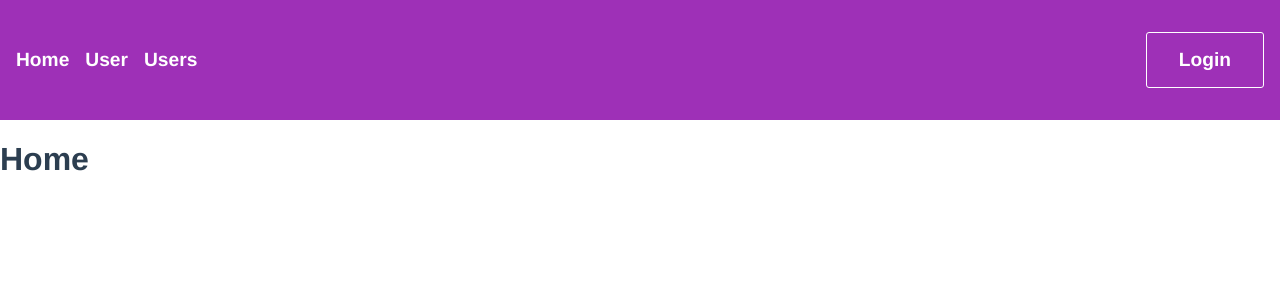
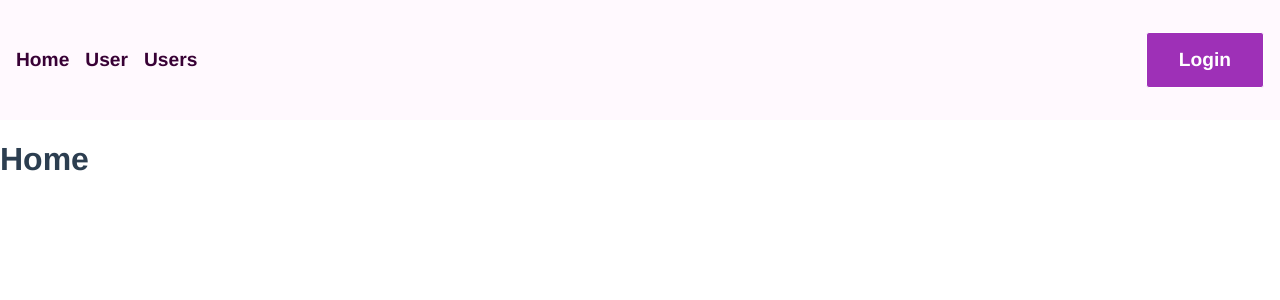
Before and after one commit to brantac/crud-vue3-express-mariadb, a Vue app in the folder frontend/: page /login in a window 1280 px wide. Shown: the top 300 px of the page. Built offline with nearby package versions, Linux system fonts and the light colour scheme.

Commit message:
refactor navbar to its own component

```diff
--- a/frontend/src/App.vue
+++ b/frontend/src/App.vue
@@ -1,18 +1,13 @@
 <script setup lang="ts">
 import { ref } from 'vue';
+import Navbar from './components/Navbar.vue';
 
 const isLoggedIn = ref(false);
 </script>
 
 <template>
   <header class="navbar">
-    <nav>
-      <ul class="nav-items">
-        <li><router-link to="/">Home</router-link></li>
-        <li><router-link to="/user/:id">User</router-link></li>
-        <li><router-link to="/users">Users</router-link></li>
-      </ul>
-    </nav>
+    <Navbar />
     <!-- Login button -->
     <router-link class="login-btn" v-if="!isLoggedIn" to="/login">Login</router-link>
     <!-- /Login button -->
@@ -38,23 +33,8 @@ html, body {
   flex-direction: row;
   justify-content: space-between;
   align-items: center;
-  background: #9e30b7;
+  background: rgb(255, 249, 254);
   padding: 2rem 1rem;
-}
-nav ul {
-  list-style-type: none;
-  padding: 0;
-  margin: 0;
-  display: flex;
-  flex-direction: row;
-  justify-content: flex-start;
-  gap: 1rem;
-}
-nav a {
-  color: white;
-  text-decoration: none;
-  font-size: 1.2rem;
-  font-weight: bold;
 }
 .login-btn {
   text-decoration: none;
--- /dev/null
+++ b/frontend/src/components/Navbar.vue
@@ -0,0 +1,31 @@
+<template>
+    <nav>
+      <ul class="nav-items">
+        <li><router-link to="/">Home</router-link></li>
+        <li><router-link to="/user/:id">User</router-link></li>
+        <li><router-link to="/users">Users</router-link></li>
+      </ul>
+    </nav>
+</template>
+
+<script setup lang="ts">
+
+</script>
+
+<style scoped>
+nav ul {
+  list-style-type: none;
+  padding: 0;
+  margin: 0;
+  display: flex;
+  flex-direction: row;
+  justify-content: flex-start;
+  gap: 1rem;
+}
+nav a {
+  color: rgb(56, 1, 53);
+  text-decoration: none;
+  font-size: 1.2rem;
+  font-weight: bold;
+}
+</style>
```
